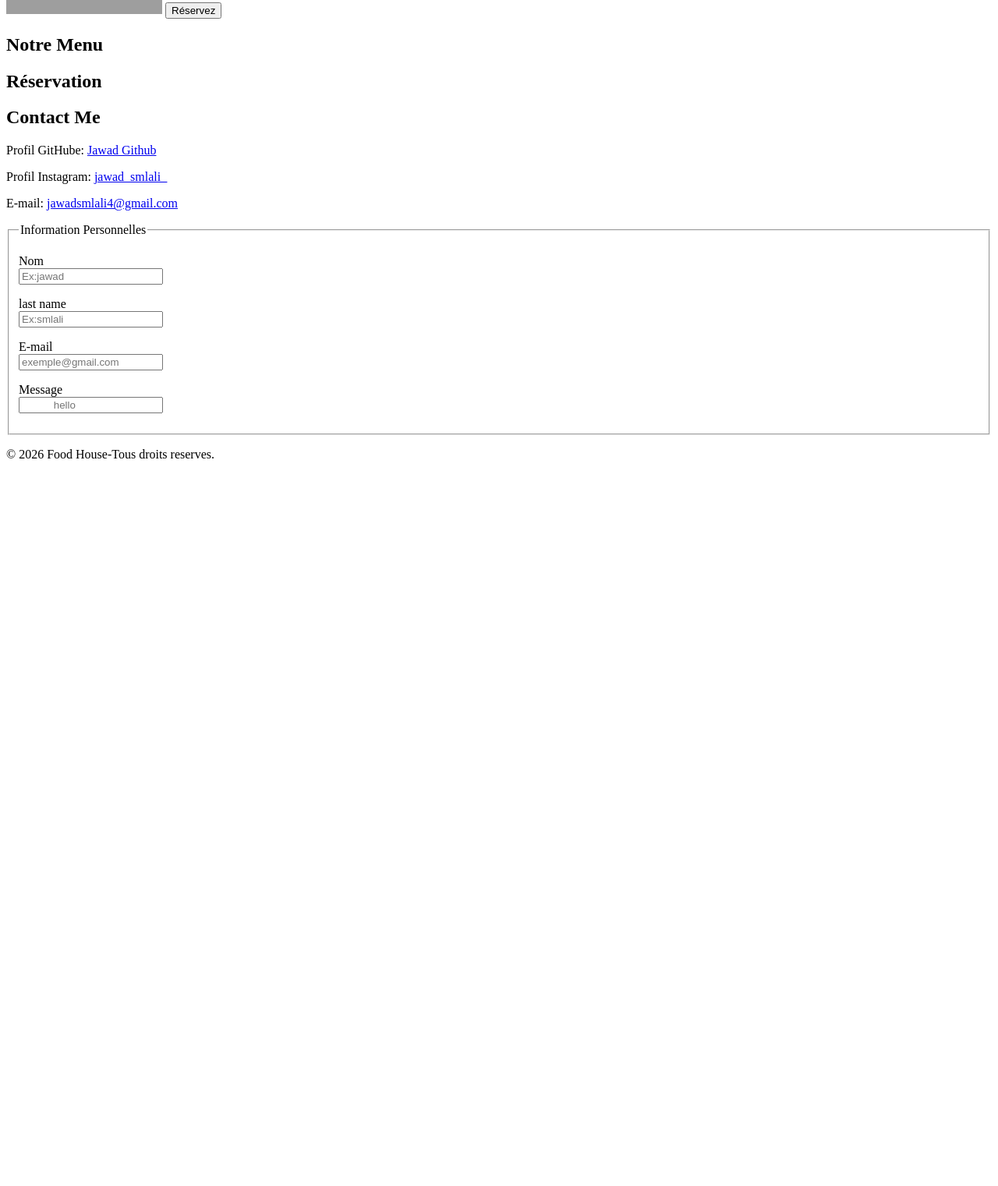
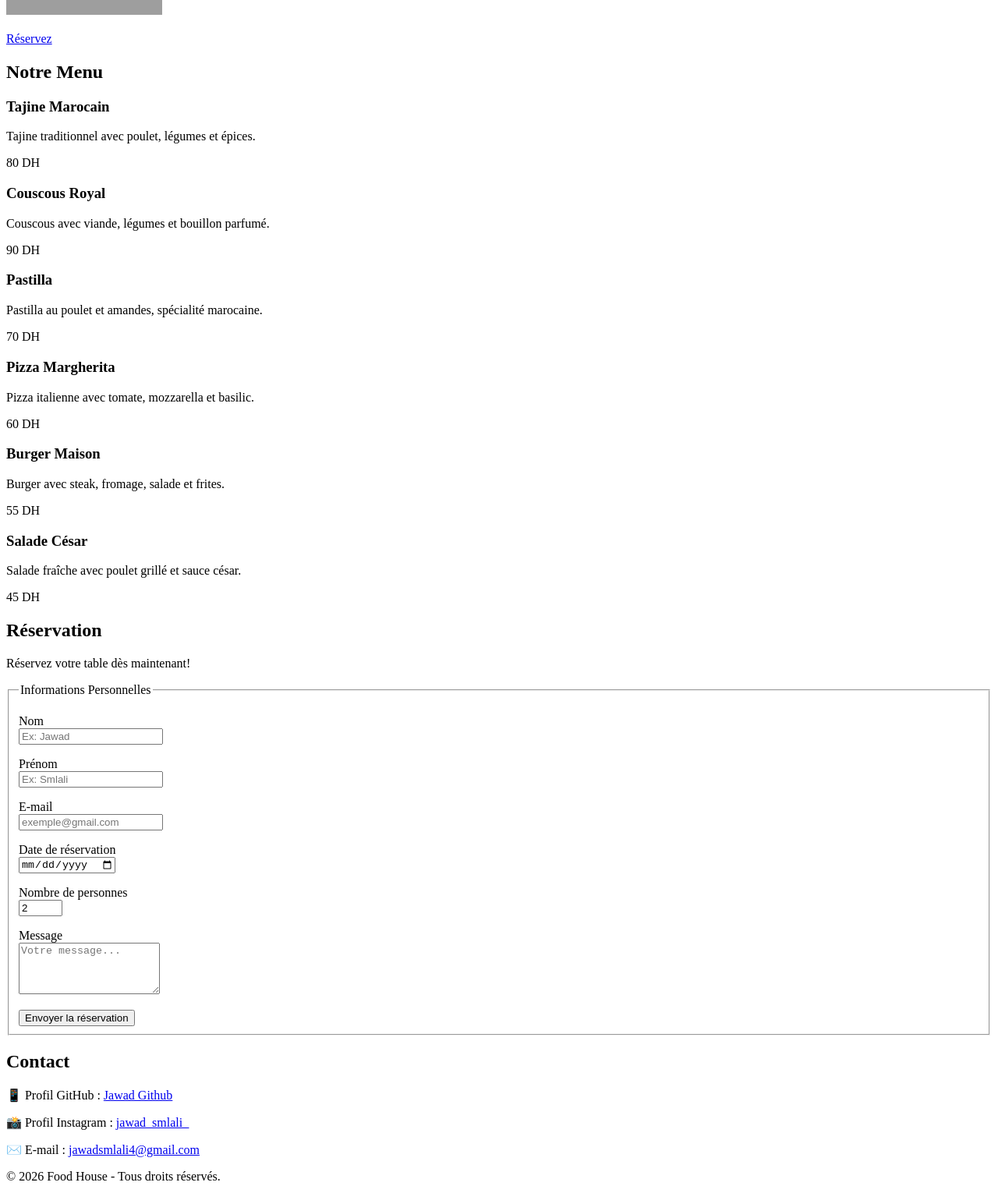
Before and after one commit to jawadsmlali4-prog/Food-House, a plain HTML site: page index.html in a window 1280 px wide. Shown: the part 415-1936 px from the top of the page at 78% size. Before the commit the page ends 1023 px from the top, so only its background shows below. Drawn offline with Linux system fonts and the light colour scheme; grey boxes are pictures that could not be loaded.

Commit message:
Update index.html

```diff
--- a/index.html
+++ b/index.html
@@ -4,66 +4,123 @@
     <meta charset="UTF-8">
     <meta name="viewport" content="width=device-width, initial-scale=1.0">
     <meta name="author" content="Jawad Smlali">
-    <title>Food House</title>
-
-    <!-- ربط ملف CSS الخارجي -->
+    <meta name="description" content="Food House - Restaurant de cuisine marocaine et internationale">
+    <title>Food House - Restaurant</title>
     <link rel="stylesheet" href="style.css">
 </head>
 <body>
-<!-- HEADER -->
+
+  <!-- HEADER -->
   <header>
-    <h1>Food House</h1>
-    <p>Bienvenue dagvvvns notre restaurant!</p>
-    <nav aira-labele= "Navigation menu">
-    <a href="#accueil">Accueil</a>
-    <a href="#menu">Notre Menu</a>
-    <a href="#reservation">Réservation</a>
-    <a href="#contact">Contact</a>
+    <div class="header-content">
+      <h1>🍽️ Food House</h1>
+      <p>Bienvenue dans notre restaurant!</p>
+      <nav aria-label="Navigation menu">
+        <a href="#accueil">Accueil</a>
+        <a href="#menu">Notre Menu</a>
+        <a href="#reservation">Réservation</a>
+        <a href="#contact">Contact</a>
+      </nav>
+    </div>
   </header>
+
   <!-- MAIN -->
   <main>
-    <!-- SECTION  -->
-    <section id ="accueil">
-      <h2>Bienvenue au Food House.</h2>
-    <p>Un restaurant spécialisé dans la cuisine marocaine et internationale, proposant des plats délicieux préparés avec des intgrédients frais.</p>
-    <img src="https://encrypted-tbn0.gstatic.com/images?q=tbn:ANd9GcTr0D6YVxbyTDuxfvZccHqkinpOc_MvhDJ9Z_VrrWjMOw&s=10" alt="photo" width="200" height="200">
-    <button>Réservez</button>
+    <!-- SECTION ACCUEIL -->
+    <section id="accueil">
+      <h2>Bienvenue au Food House</h2>
+      <p>Un restaurant spécialisé dans la cuisine marocaine et internationale, proposant des plats délicieux préparés avec des ingrédients frais.</p>
+      <img src="https://encrypted-tbn0.gstatic.com/images?q=tbn:ANd9GcTr0D6YVxbyTDuxfvZccHqkinpOc_MvhDJ9Z_VrrWjMOw&s=10" alt="Plat du restaurant Food House" width="200" height="200">
+      <br><br>
+      <a href="#reservation" class="btn">Réservez</a>
+    </section>
 
+    <!-- SECTION MENU -->
+    <section id="menu">
+      <h2>Notre Menu</h2>
+      <div class="menu-grid">
+        <div class="menu-item">
+          <h3>Tajine Marocain</h3>
+          <p>Tajine traditionnel avec poulet, légumes et épices.</p>
+          <span class="price">80 DH</span>
+        </div>
+        <div class="menu-item">
+          <h3>Couscous Royal</h3>
+          <p>Couscous avec viande, légumes et bouillon parfumé.</p>
+          <span class="price">90 DH</span>
+        </div>
+        <div class="menu-item">
+          <h3>Pastilla</h3>
+          <p>Pastilla au poulet et amandes, spécialité marocaine.</p>
+          <span class="price">70 DH</span>
+        </div>
+        <div class="menu-item">
+          <h3>Pizza Margherita</h3>
+          <p>Pizza italienne avec tomate, mozzarella et basilic.</p>
+          <span class="price">60 DH</span>
+        </div>
+        <div class="menu-item">
+          <h3>Burger Maison</h3>
+          <p>Burger avec steak, fromage, salade et frites.</p>
+          <span class="price">55 DH</span>
+        </div>
+        <div class="menu-item">
+          <h3>Salade César</h3>
+          <p>Salade fraîche avec poulet grillé et sauce césar.</p>
+          <span class="price">45 DH</span>
+        </div>
+      </div>
     </section>
-    <!-- SECTION MENU -->
-    <section id ="menu">
-      <h2>Notre Menu</h2>
 
-    </section>
     <!-- SECTION RÉSERVATION -->
-    <section id ="reservation">
+    <section id="reservation">
       <h2>Réservation</h2>
-
+      <p>Réservez votre table dès maintenant!</p>
+      <form action="#" method="post" class="reservation-form">
+        <fieldset>
+          <legend>Informations Personnelles</legend>
+          <p>
+            <label for="nom">Nom</label><br>
+            <input type="text" id="nom" name="nom" placeholder="Ex: Jawad" minlength="3" maxlength="10" required>
+          </p>
+          <p>
+            <label for="prenom">Prénom</label><br>
+            <input type="text" id="prenom" name="prenom" placeholder="Ex: Smlali" minlength="3" maxlength="10" required>
+          </p>
+          <p>
+            <label for="email">E-mail</label><br>
+            <input type="email" id="email" name="email" placeholder="exemple@gmail.com" required>
+          </p>
+          <p>
+            <label for="date">Date de réservation</label><br>
+            <input type="date" id="date" name="date" required>
+          </p>
+          <p>
+            <label for="personnes">Nombre de personnes</label><br>
+            <input type="number" id="personnes" name="personnes" min="1" max="20" value="2" required>
+          </p>
+          <p>
+            <label for="message">Message</label><br>
+            <textarea id="message" name="message" rows="4" placeholder="Votre message..." maxlength="200"></textarea>
+          </p>
+          <button type="submit" class="btn">Envoyer la réservation</button>
+        </fieldset>
+      </form>
     </section>
 
     <!-- CONTACT -->
-    <section id ="contact">
-      <h2>Contact Me</h2>
-      <p>Profil GitHube: <a href="https://github.com/jawadsmlali4-prog">Jawad Github</a></p>
-      <p>Profil Instagram: <a href="https://www.instagram.com/jawad_smlali_?lqvp=MXhubGt0a2RjOXMyZg==">jawad_smlali_</a></p>
-      <p>E-mail: <a href="jawadsmlali4@gmail.com">jawadsmlali4@gmail.com</a></p>
+    <section id="contact">
+      <h2>Contact</h2>
+      <p>📱 Profil GitHub : <a href="https://github.com/jawadsmlali4-prog" target="_blank">Jawad Github</a></p>
+      <p>📸 Profil Instagram : <a href="https://www.instagram.com/jawad_smlali_" target="_blank">jawad_smlali_</a></p>
+      <p>✉️ E-mail : <a href="mailto:jawadsmlali4@gmail.com">jawadsmlali4@gmail.com</a></p>
+    </section>
+  </main>
 
-
-    </section>
-    <!-- INFO-PERSONNELLES -->
-    <form action="#" method="post">
-      <fieldset>
-        <legend>Information Personnelles</legend>
-        <p><label for ="nom">Nom</label><br><input type ="text" id ="nom" name ="nom" placeholder ="Ex:jawad" min ="3" max="10" required></p>
-        <p><label for ="nom">last name</label><br><input type ="text" id ="nom" name ="nom" placeholder ="Ex:smlali" min ="3" max="10" required></p>
-        <p><label for ="email">E-mail</label><br><input type ="email" id ="email" name ="email" placeholder ="exemple@gmail.com" min ="3" max="60" required></p>
-        <p><label for ="message">Message</label><br><input type ="message" id ="message" name ="message" placeholder ="           hello        " min ="4" max="70" required></p>
-      </fieldset>
-
-  </main>
   <!-- FOOTER -->
   <footer>
-    <p>&copy; 2026 Food House-Tous droits reserves.</p>
+    <p>&copy; 2026 Food House - Tous droits réservés.</p>
   </footer>
+<script src="script.js"></script>
 </body>
 </html>
```
